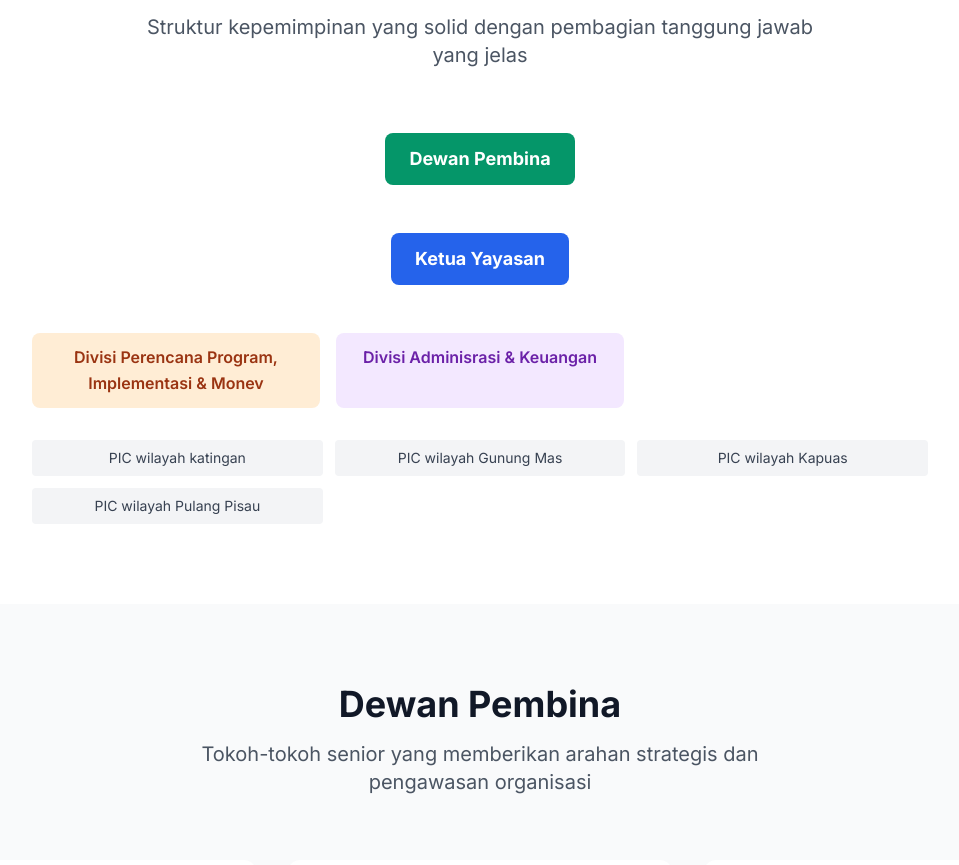
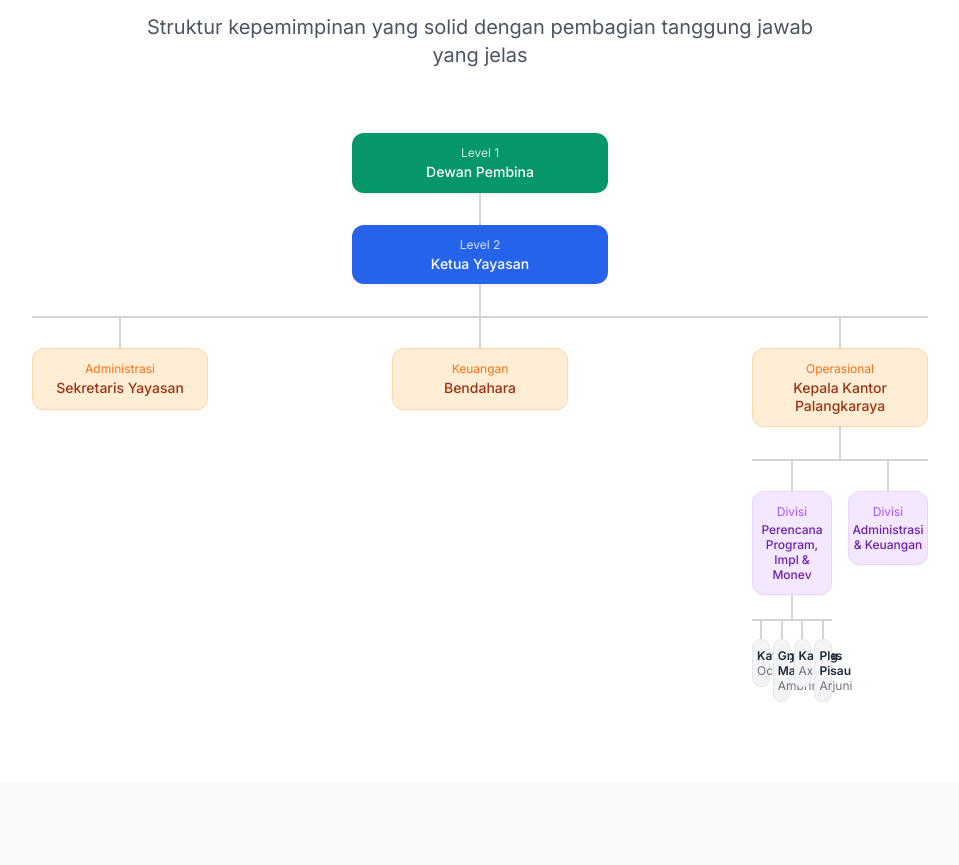
Before and after one commit to antangpatahumahagalewu-stack/yayasanamal-main, a React (Vite) app: page /tentang/struktur in a window 1280 px wide. Shown: the part 500-1365 px from the top of the page, without its empty margins (160-1119 px from the left). Built offline with nearby package versions, Linux system fonts and the light colour scheme.

Commit message:
Update StrukturOrganisasi.tsx
Update ulang

```diff
--- a/src/pages/tentang/StrukturOrganisasi.tsx
+++ b/src/pages/tentang/StrukturOrganisasi.tsx
@@ -142,6 +142,10 @@ const StrukturOrganisasi: React.FC = () => {
     }
   ];
 
+  /* ─── ORG CHART NODE STYLES ─── */
+  const nodeBase =
+    'flex flex-col items-center justify-center text-center px-4 py-3 rounded-xl font-medium text-sm leading-tight shadow-sm';
+
   return (
     <div className="pt-20">
       {/* Hero Section */}
@@ -159,7 +163,9 @@ const StrukturOrganisasi: React.FC = () => {
         </div>
       </section>
 
-      {/* Organizational Chart Overview */}
+      {/* ════════════════════════════════════════════
+          BAGAN ORGANISASI — improved layout
+      ════════════════════════════════════════════ */}
       <section className="py-20">
         <div className="container-custom">
           <div className="text-center mb-16">
@@ -171,39 +177,109 @@ const StrukturOrganisasi: React.FC = () => {
             </p>
           </div>
 
-          <div className="max-w-4xl mx-auto">
-            {/* Dewan Pembina */}
-            <div className="text-center mb-8">
-              <div className="bg-emerald-600 text-white px-6 py-3 rounded-lg inline-block mb-4">
-                <h3 className="font-bold text-lg">Dewan Pembina</h3>
+          <div className="flex flex-col items-center gap-0 select-none">
+
+            {/* ── Level 1 : Dewan Pembina ── */}
+            <div className={`${nodeBase} bg-emerald-600 text-white w-64`}>
+              <span className="text-xs font-normal opacity-80 mb-0.5">Level 1</span>
+              Dewan Pembina
+            </div>
+
+            <div className="w-0.5 h-8 bg-gray-300" />
+
+            {/* ── Level 2 : Ketua Yayasan ── */}
+            <div className={`${nodeBase} bg-blue-600 text-white w-64`}>
+              <span className="text-xs font-normal opacity-80 mb-0.5">Level 2</span>
+              Ketua Yayasan
+            </div>
+
+            {/* T-connector ke 3 node Level 3 */}
+            <div className="relative flex flex-col items-center w-full max-w-4xl">
+              <div className="w-0.5 h-8 bg-gray-300" />
+              <div className="relative w-full flex items-start justify-center">
+                {/* horizontal bar */}
+                <div className="absolute top-0 left-0 right-0 h-0.5 bg-gray-300" />
+
+                <div className="w-full flex justify-between pt-0">
+
+                  {/* Kolom kiri: Sekretaris */}
+                  <div className="flex flex-col items-center w-44">
+                    <div className="w-0.5 h-8 bg-gray-300" />
+                    <div className={`${nodeBase} bg-orange-100 text-orange-800 border border-orange-200 w-full`}>
+                      <span className="text-xs font-normal text-orange-500 mb-0.5">Administrasi</span>
+                      Sekretaris Yayasan
                     </div>
                   </div>
 
-            {/* Executive Level */}
-            <div className="text-center mb-8">
-              <div className="bg-blue-600 text-white px-6 py-3 rounded-lg inline-block mb-4">
-                <h3 className="font-bold text-lg">Ketua Yayasan</h3>
+                  {/* Kolom tengah: Bendahara */}
+                  <div className="flex flex-col items-center w-44">
+                    <div className="w-0.5 h-8 bg-gray-300" />
+                    <div className={`${nodeBase} bg-orange-100 text-orange-800 border border-orange-200 w-full`}>
+                      <span className="text-xs font-normal text-orange-500 mb-0.5">Keuangan</span>
+                      Bendahara
                     </div>
                   </div>
 
-            {/* Directors Level */}
-            <div className="grid md:grid-cols-3 gap-4 mb-8">
-              <div className="bg-orange-100 text-orange-800 px-4 py-3 rounded-lg text-center">
-                <h4 className="font-semibold">Divisi Perencana Program, Implementasi & Monev</h4>
+                  {/* Kolom kanan: Kepala Kantor */}
+                  <div className="flex flex-col items-center w-44">
+                    <div className="w-0.5 h-8 bg-gray-300" />
+                    <div className={`${nodeBase} bg-orange-100 text-orange-800 border border-orange-200 w-full`}>
+                      <span className="text-xs font-normal text-orange-500 mb-0.5">Operasional</span>
+                      Kepala Kantor Palangkaraya
                     </div>
-              <div className="bg-purple-100 text-purple-800 px-4 py-3 rounded-lg text-center">
-                <h4 className="font-semibold">Divisi Adminisrasi & Keuangan</h4>
+
+                    {/* T-connector ke 2 Divisi di bawah Kepala Kantor */}
+                    <div className="w-0.5 h-8 bg-gray-300" />
+                    <div className="relative w-full flex items-start justify-center">
+                      <div className="absolute top-0 left-0 right-0 h-0.5 bg-gray-300" />
+                      <div className="w-full flex justify-between pt-0">
+
+                        {/* Divisi Perencana Program */}
+                        <div className="flex flex-col items-center w-20">
+                          <div className="w-0.5 h-8 bg-gray-300" />
+                          <div className={`${nodeBase} bg-purple-100 text-purple-800 border border-purple-200 w-full text-xs`}>
+                            <span className="text-xs font-normal text-purple-500 mb-0.5">Divisi</span>
+                            Perencana Program, Impl &amp; Monev
+                          </div>
+
+                          {/* T-connector ke 4 PIC */}
+                          <div className="w-0.5 h-6 bg-gray-300" />
+                          <div className="relative w-full flex items-start justify-center">
+                            <div className="absolute top-0 left-0 right-0 h-0.5 bg-gray-300" />
+                            <div className="w-full flex justify-between pt-0">
+                              {['Katingan\nOcaY', 'Gn. Mas\nAmbrin', 'Kapuas\nAxel', 'Plg. Pisau\nArjuni'].map((pic, i) => {
+                                const [wilayah, head] = pic.split('\n');
+                                return (
+                                  <div key={i} className="flex flex-col items-center" style={{ width: '22%' }}>
+                                    <div className="w-0.5 h-5 bg-gray-300" />
+                                    <div className="bg-gray-100 border border-gray-200 text-center rounded-lg px-1 py-2 w-full">
+                                      <div className="text-xs font-semibold text-gray-800 leading-tight">{wilayah}</div>
+                                      <div className="text-xs text-gray-500 leading-tight">{head}</div>
+                                    </div>
+                                  </div>
+                                );
+                              })}
+                            </div>
                           </div>
                         </div>
 
-            {/* Departments Level */}
-            <div className="grid md:grid-cols-2 lg:grid-cols-3 gap-3">
-              {departments.map((dept, index) => (
-                <div key={index} className="bg-gray-100 text-gray-700 px-3 py-2 rounded text-center text-sm">
-                  {dept.name}
+                        {/* Divisi Admin & Keuangan */}
+                        <div className="flex flex-col items-center w-20">
+                          <div className="w-0.5 h-8 bg-gray-300" />
+                          <div className={`${nodeBase} bg-purple-100 text-purple-800 border border-purple-200 w-full text-xs`}>
+                            <span className="text-xs font-normal text-purple-500 mb-0.5">Divisi</span>
+                            Administrasi &amp; Keuangan
                           </div>
-              ))}
                         </div>
+
+                      </div>
+                    </div>
+                  </div>
+
+                </div>
+              </div>
+            </div>
+
           </div>
         </div>
       </section>
```
Lines whose indentation alone changed are shown as unchanged.
